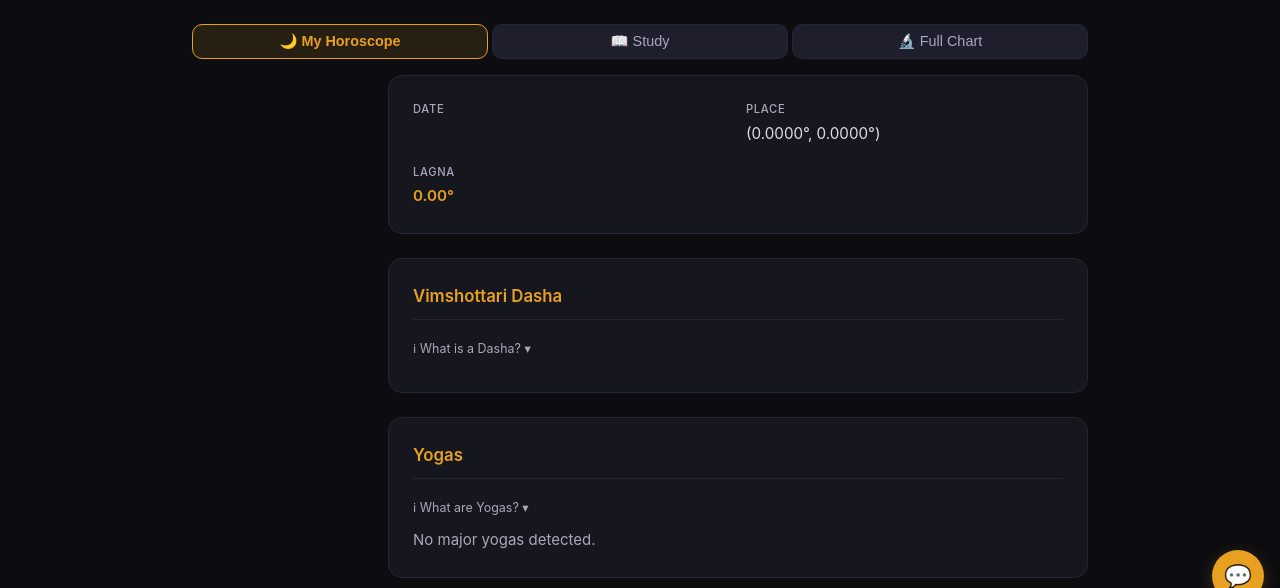
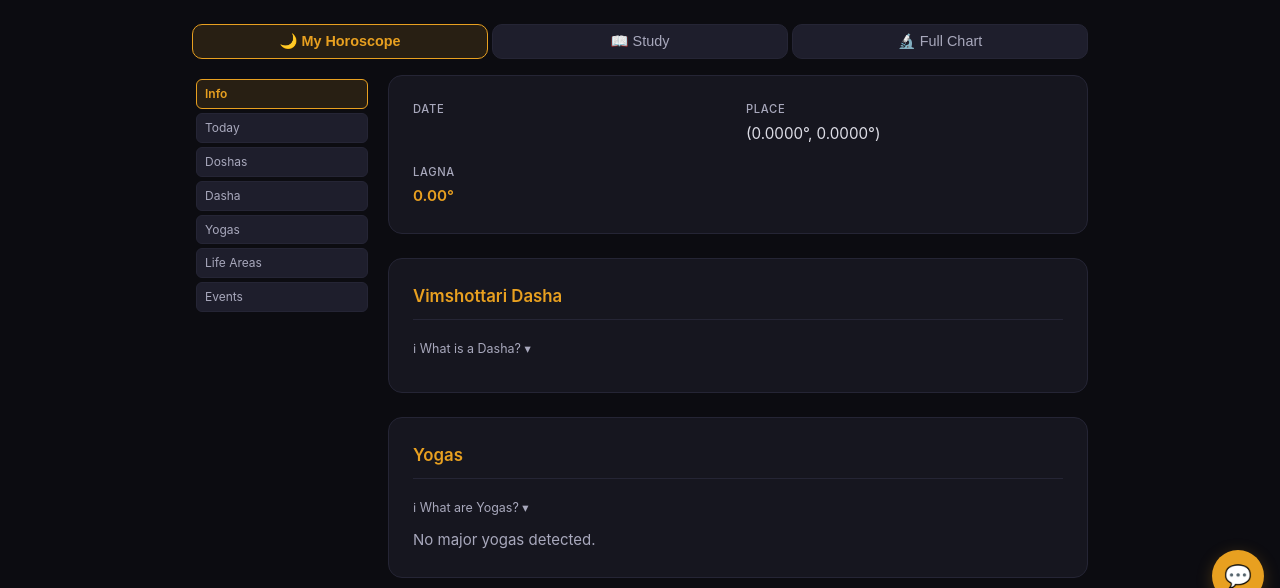
Before and after one commit to dragoonblade/Kundli, a Flask app: template templates/result.html in a window 1280 px wide. Shown: the part 182-770 px from the top of the page. Run offline with Flask 3, Linux system fonts and the light colour scheme; the template is opened without the code that fills it, so the values that code supplies are empty.

Commit message:
fix: Show side nav on all views, not just Full Chart
- Nav always visible on desktop (no more empty 180px column)
- Each nav link has data-view attribute matching its section
- Horoscope view: Info, Today, Doshas, Dasha, Yogas, Life Areas, Events
- Study view: Study (single link)
- Full Chart view: all 16 links
- setView() filters nav links and content divs separately
- Scroll-spy skips hidden sections

```diff
--- a/templates/includes/result_scripts.html
+++ b/templates/includes/result_scripts.html
@@ -1,7 +1,11 @@
 <script>
 function setView(view) {
     trackEvent('view_toggle', {view: view});
-    document.querySelectorAll('[data-view]').forEach(function(el) {
+    document.querySelectorAll('div[data-view]').forEach(function(el) {
+        el.style.display = el.getAttribute('data-view').split(' ').includes(view) ? '' : 'none';
+    });
+    // Show/hide nav links per view
+    document.querySelectorAll('.section-nav a[data-view]').forEach(function(el) {
         el.style.display = el.getAttribute('data-view').split(' ').includes(view) ? '' : 'none';
     });
     document.getElementById('btn-horoscope').classList.toggle('active', view === 'horoscope');
@@ -128,7 +132,7 @@ function updateNav() {
     let current = '';
     const offset = navBar ? navBar.offsetHeight + 80 : 80;
     for (const sec of sections) {
-        if (sec.getBoundingClientRect().top <= offset) current = sec.id;
+        if (sec.getBoundingClientRect().top <= offset && sec.offsetParent !== null) current = sec.id;
     }
     navLinks.forEach(a => a.classList.toggle('active', a.getAttribute('href') === '#' + current));
 }
--- a/templates/result.html
+++ b/templates/result.html
@@ -38,23 +38,24 @@
             <button class="view-btn" id="btn-full" onclick="setView('full')">🔬 Full Chart</button>
         </div>
 
-        <nav class="section-nav" id="section-nav" data-view="full">
-            <a href="#sec-info">Info</a>
-            <a href="#sec-insights">Today</a>
-            <a href="#sec-charts">Charts</a>
-            <a href="#sec-doshas">Doshas</a>
-            <a href="#sec-dasha">Dasha</a>
-            <a href="#sec-planets">Planets</a>
-            <a href="#sec-strength">Strength</a>
-            <a href="#sec-yogas">Yogas</a>
-            <a href="#sec-transits">Transits</a>
-            <a href="#sec-life">Life Areas</a>
-            <a href="#sec-events">Events</a>
-            <a href="#sec-houses">Houses</a>
-            <a href="#sec-aspects">Aspects</a>
-            <a href="#sec-readings">Readings</a>
-            <a href="#sec-varga">Varga</a>
-            <a href="#sec-ashtakavarga">AV</a>
+        <nav class="section-nav" id="section-nav">
+            <a href="#sec-info" data-view="horoscope full">Info</a>
+            <a href="#sec-study" data-view="study">Study</a>
+            <a href="#sec-insights" data-view="horoscope full">Today</a>
+            <a href="#sec-charts" data-view="full">Charts</a>
+            <a href="#sec-doshas" data-view="horoscope full">Doshas</a>
+            <a href="#sec-dasha" data-view="horoscope full">Dasha</a>
+            <a href="#sec-planets" data-view="full">Planets</a>
+            <a href="#sec-strength" data-view="full">Strength</a>
+            <a href="#sec-yogas" data-view="horoscope full">Yogas</a>
+            <a href="#sec-transits" data-view="full">Transits</a>
+            <a href="#sec-life" data-view="horoscope full">Life Areas</a>
+            <a href="#sec-events" data-view="horoscope full">Events</a>
+            <a href="#sec-houses" data-view="full">Houses</a>
+            <a href="#sec-aspects" data-view="full">Aspects</a>
+            <a href="#sec-readings" data-view="full">Readings</a>
+            <a href="#sec-varga" data-view="full">Varga</a>
+            <a href="#sec-ashtakavarga" data-view="full">AV</a>
         </nav>
 
         <div data-view="horoscope full">{% include 'includes/sec_info.html' %}</div>
```
